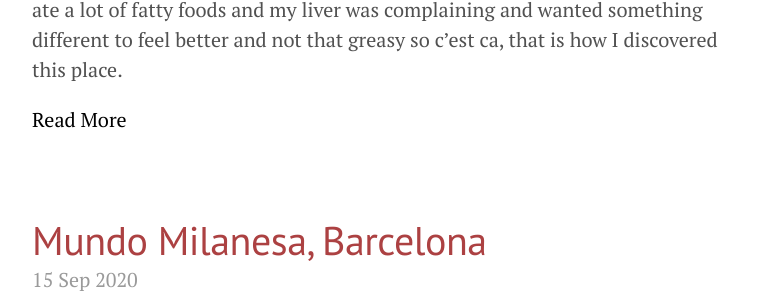
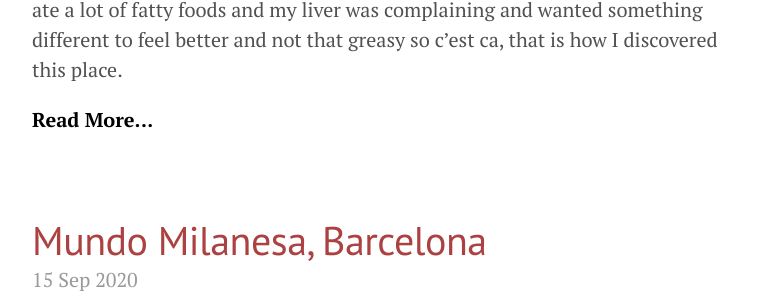
Before and after one commit to stefaneacsu147/food, a Jekyll site: the page built from index.html, in a window 1280 px wide. Shown: the part 734-1029 px from the top of the page, without its empty margins (248-1010 px from the left). Built offline with Jekyll 4.4.1, drawn with Linux system fonts in a browser that asks for light colours; the list of posts is cut into pages by our own code; some of the changed text lies outside the part shown; grey boxes are pictures that could not be loaded.

```diff
--- a/index.html
+++ b/index.html
@@ -16,7 +16,7 @@
     {% if post.content contains "<!-- more -->" %}
       {{ post.content | split:"<!-- more -->" | first % }}
       <div>
-        <a href="{{ post.url }}" style="color:#000;">Read More</a>
+        <a href="{{ post.url }}" style="color:#000; font-weight: bolder;">Read More...</a>
       </div>
     {% else %}
       {{ post.content }}
```
Also changed, not shown: _posts/2020-09-16-the-healthy-poke-barcelona.md (+1 -1 lines).
